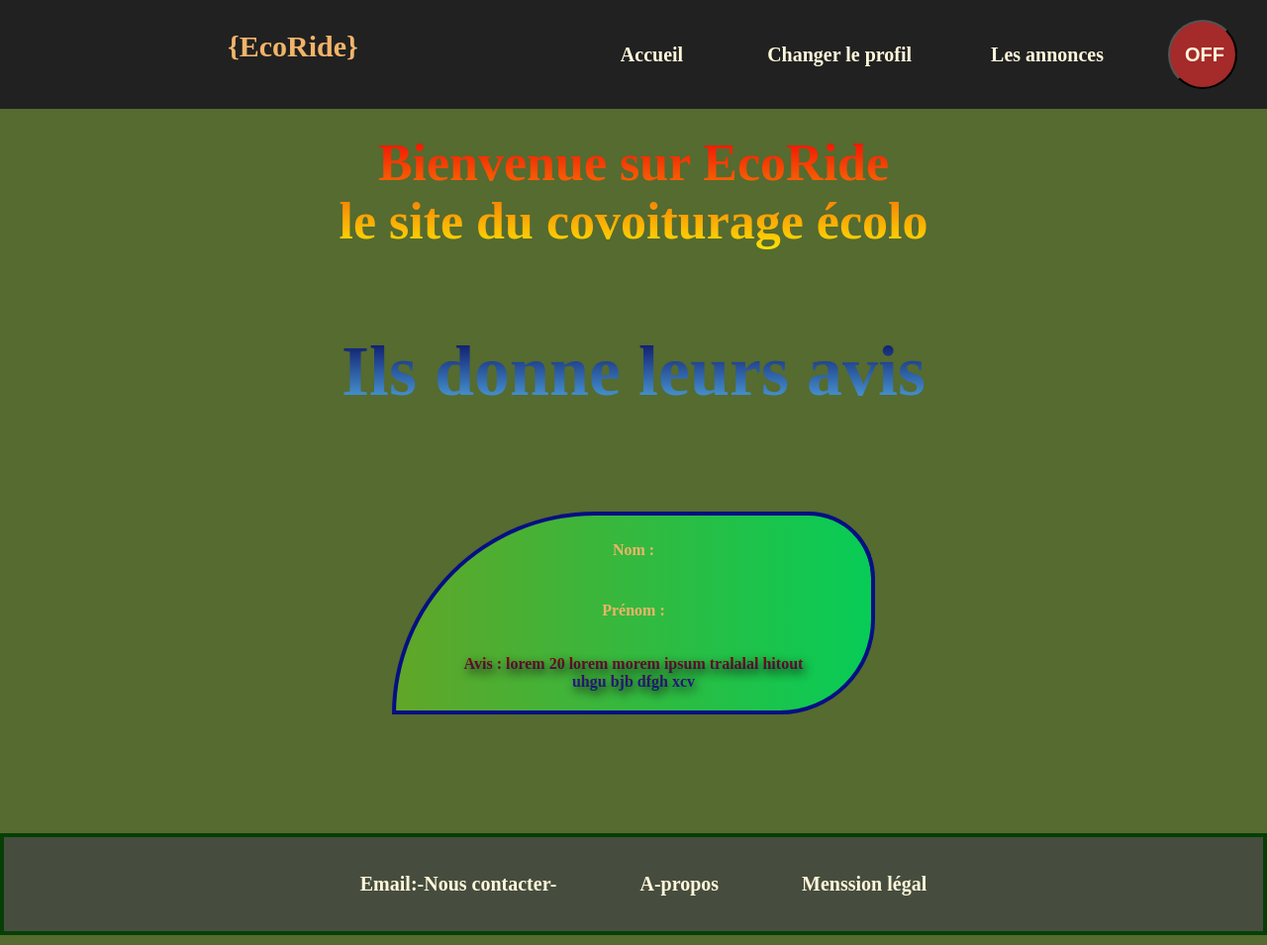
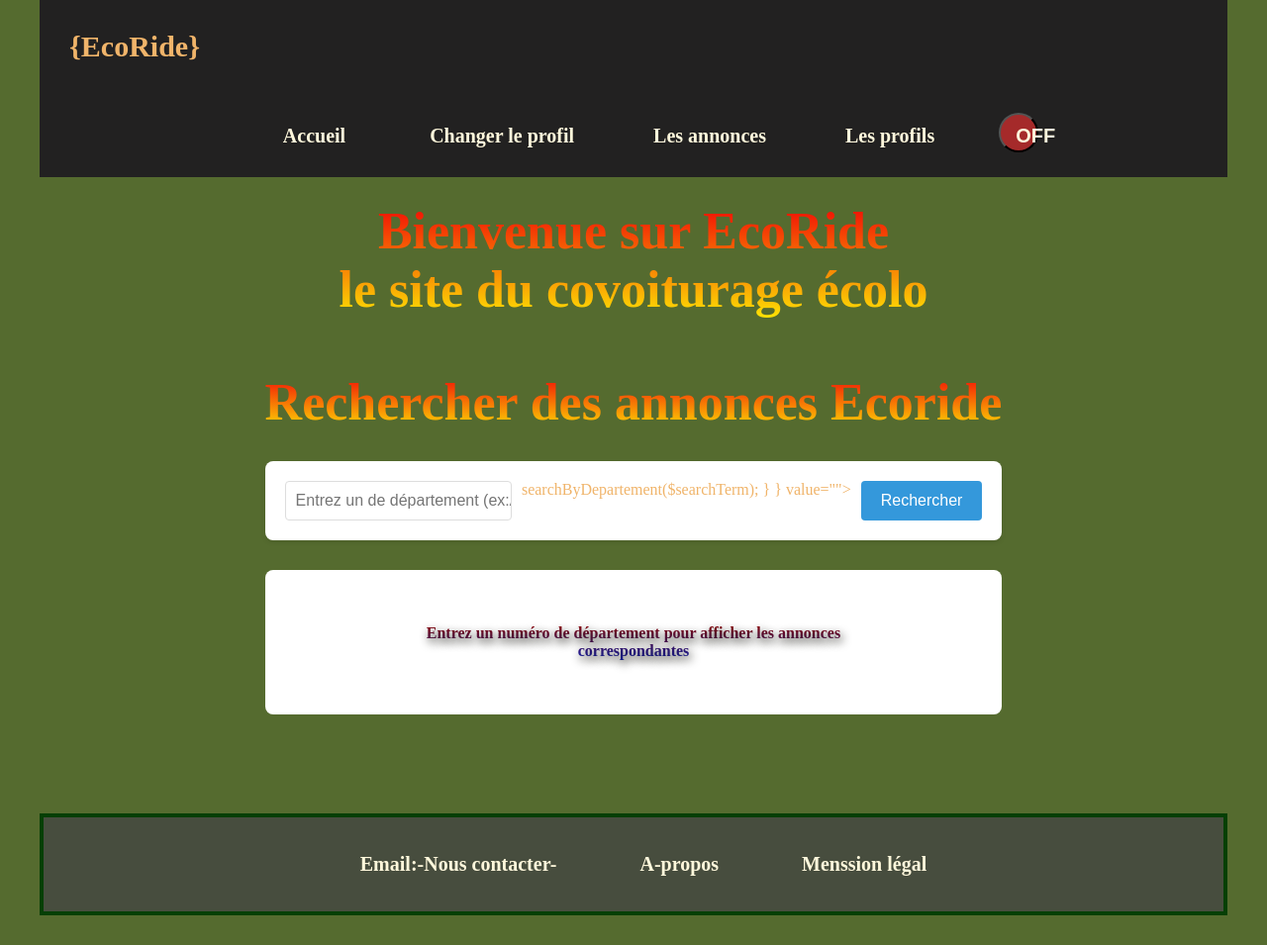
Before and after one commit to stephaneG-frep/EcoRide, a PHP site: page / in a window 1280 px wide. Shown: the whole page at 99% size. After the commit the page ends 925 px from the top, so only its background shows below. Run offline with PHP 8.4, Linux system fonts and the light colour scheme; the visitor is signed in with stand-in values (Sample User, id 1); data that the repository does not hold is empty.

Commit message:
sssion 11

```diff
--- a/Annonce.php
+++ b/Annonce.php
@@ -117,6 +117,25 @@
             return $resultats;
         }
 
+        public function getAnnonceByDepartement($departement){
+
+            $query = "SELECT a.id_annonce, a.departement, a.vehicule, a.place, a.tarif, a.description,
+                        u.nom, u.prenom, u.photo_profil FROM annonce a
+                       JOIN users u ON a.id = u.id WHERE a.departement LIKE :departement
+                       ORDER BY a.id_annonce DESC";
+
+            $dbConnexion = $this->db->getConnexion();
+            $req = $dbConnexion->prepare($query);
+            $req->bindValue(':departement', '%'.$departement.'%', PDO::PARAM_STR);
+            $req->execute();
+            $resultats = array();
+            while($ligne = $req->fetch(PDO::FETCH_ASSOC)){
+                $resultats[] = $ligne;
+            }
+
+            return $resultats;
+
+        }
 
 
 
--- a/include/header.php
+++ b/include/header.php
@@ -12,10 +12,11 @@
                     <?php if(!isset($_SESSION['id'])){
                     echo'<li><a href="inscription.php">Inscription</a></li>';
                     echo'<li><a href="connexion.php">Se connecter</a></li>';
-                    echo'<li><a href="les_annonces.php">les annonces</a></li>';
+
                     }else{
                     echo '<li><a href="reprofil.php">Changer le profil</a></li>';
                     echo '<li><a href="les_annonces.php">Les annonces</a></li>';
+                    echo '<li><a href="les_profils.php">Les profils</a></li>';
                     echo '<li><button class="deconnect"><a href="deconnexion.php">OFF</a></button></li>';
                     } ?>
 
--- a/index.php
+++ b/index.php
@@ -5,67 +5,82 @@
 //inclure les fichiers nécessaire
 
 require_once "Users.php";
+require_once "Annonce.php";
 require_once "db/config.php";
 require_once "include/head.php";
 require_once "include/header.php";
 
-// Instanciation du gestionnaire de productions
-$allUsers = new Users();
-$users = $allUsers->getAllUsers();
+$annonceModel = new Annonce();
+$searchTerm = '';
+$annonces = [];
 
 ?>
-
-        <?php if(isset($message)) echo "<p>".$message."</p>";?>
 
     <h1>Bienvenue sur EcoRide <br> le site du covoiturage écolo</h1>
 
 <?php
-    if(isset($_SESSION['id'])){
-
-    echo '
-
-    <div class="">';
+     // Traitement de la recherche
+if (isset($_GET['departement'])) {
+    $searchTerm = trim($_GET['departement']);
+    if (!empty($searchTerm)) {
+        $annonces = $annonceModel->getAnnonceByDepartement($searchTerm);
+    }
+}
+?>
 
 
-        foreach ($users as $user) {
-            // Instanciation du gestionnaire d'utilisateurs pour obtenir son nom prenom et autre
-            $nom = $user['nom'];
-            $prenom = $user['prenom'];
-            $email = $user['email'];
-            $image = $user['photo_profil'];
+ <div class="container">
+ <h1>Rechercher des annonces Ecoride</h1>
+    <form method="GET" class="search-form">
+        <input type="text" name="departement" placeholder="Entrez un de département (ex:Aisne,Val D'oise,...)"
+        // Traitement de la recherche
+        if (isset($_GET['departement'])) {
+            $searchTerm = trim($_GET['departement']);
+            if (!empty($searchTerm)) {
+                $annonces = $annonceModel->searchByDepartement($searchTerm);
+            }
+        }
+      value="<?= htmlspecialchars($searchTerm) ?>">
+        <button type="submit">Rechercher</button>
+    </form>
 
+    <?php if (!empty($searchTerm)): ?>
+                <div class="search-info">
+                    <?php if (!empty($annonces)): ?>
+                        <p>Résultats pour le département : "<?= htmlspecialchars($searchTerm) ?>"</p>
+                    <?php else: ?>
+                        <p>Aucun résultat trouvé pour le département : "<?= htmlspecialchars($searchTerm) ?>"</p>
+                    <?php endif; ?>
+                </div>
+            <?php endif; ?>
 
-            echo'
-         <section class="item-1">
-            <div class="item-1a">
-                <img class="photo_profil" src="img/photo_profil/'.$image.'" alt="photo de profil">
+            <?php if (!empty($annonces)): ?>
+                <div class="annonces-list">
+                    <?php foreach ($annonces as $annonce): ?>
+                        <div class="annonce-card">
+                            <div class="annonce-header">
+                                <img src="<?= htmlspecialchars($annonce['photo_profil'] ?? 'default_profile.jpg') ?>" alt="Photo de profil" class="user-photo">
+                                <div class="user-info">
+                                    <h3><?= htmlspecialchars($annonce['prenom'] . ' ' . $annonce['nom']) ?></h3>
                                 </div>
-            <h4>Nom : '.$nom.'</h4>
-            <h4>Prénom : '.$prenom.'</h4>
-            <h4>Email : '.$email.'</h4>
-            <br>
-            <div class="">
-                <button class="buttonProfil"><a href="profil.php">Profil</a></button>
+                            </div>
+
+                            <div class="annonce-details">
+                                <span class="departement"><?= htmlspecialchars($annonce['departement']) ?></span>
+                                <h2><?= htmlspecialchars($annonce['vehicule']) ?></h2>
+                                <p class="tarif"><?= htmlspecialchars($annonce['tarif']) ?> €</p>
+                                <p><strong>Places disponibles:</strong> <?= htmlspecialchars($annonce['place']) ?></p>
+                                <p class="description"><?= nl2br(htmlspecialchars($annonce['description'])) ?></p>
+                            </div>
+                        </div>
+                    <?php endforeach; ?>
+                </div>
+            <?php elseif (empty($searchTerm)): ?>
+                <div class="no-results">
+                    <p>Entrez un numéro de département pour afficher les annonces correspondantes</p>
+                </div>
+            <?php endif; ?>
 </div>
 
 
-        </section>
-      ';
-    }
-    echo '
-    </div>
-        <br><br>
-
-        <h2 class="h2">Ils donne leurs avis</h2>
-        <article class="item-2">
-                <h4>Nom : '.$nom.'</h4>
-                <h4>Prénom : '.$prenom.'</h4>
-                <p>Avis : lorem 20 lorem morem ipsum tralalal hitout uhgu bjb dfgh xcv  </p>
-        </article>
-        '
-        ;
-    }else{
-
-    }?>
-
 <?php require_once "include/footer.php"; ?>
--- a/les_annonces.php
+++ b/les_annonces.php
@@ -30,10 +30,7 @@
 
         <div class="annonce">';
 
-
         foreach($annonces as $annonce){
-
-
 
             echo'
          <section class="item-3">
--- a/style.css
+++ b/style.css
@@ -39,11 +39,11 @@
     display: inline-block;
 }
 .deconnect{
-    width: 70px;
-    height: 70px;
+    width: 40px;
+    height: 40px;
     border-radius: 50%;
+    color: #2874A6;
     background-color: brown;
-    color: aquamarine;
 }
 .buttonProfil{
     width: auto;
@@ -191,3 +191,106 @@
     margin-top: 100px;
     margin-bottom: 10px;
 }
+
+
+.container {
+    max-width: 1200px;
+    margin: 0 auto;
+}
+h1 {
+    text-align: center;
+    color: #2c3e50;
+    margin-bottom: 30px;
+}
+.search-form {
+    background: white;
+    padding: 20px;
+    border-radius: 8px;
+    box-shadow: 0 2px 5px rgba(0,0,0,0.1);
+    margin-bottom: 30px;
+    display: flex;
+    gap: 10px;
+}
+.search-form input {
+    flex: 1;
+    padding: 10px;
+    border: 1px solid #ddd;
+    border-radius: 4px;
+    font-size: 16px;
+}
+.search-form button {
+    padding: 10px 20px;
+    background-color: #3498db;
+    color: white;
+    border: none;
+    border-radius: 4px;
+    cursor: pointer;
+    font-size: 16px;
+}
+.search-form button:hover {
+    background-color: #2980b9;
+}
+.annonces-list {
+    display: grid;
+    grid-template-columns: repeat(auto-fill, minmax(300px, 1fr));
+    gap: 20px;
+}
+.annonce-card {
+    background: white;
+    border-radius: 8px;
+    padding: 20px;
+    box-shadow: 0 2px 5px rgba(0,0,0,0.1);
+}
+.annonce-header {
+    display: flex;
+    align-items: center;
+    margin-bottom: 15px;
+}
+.user-photo {
+    width: 50px;
+    height: 50px;
+    border-radius: 50%;
+    object-fit: cover;
+    margin-right: 15px;
+}
+.user-info h3 {
+    margin: 0;
+    color: #2c3e50;
+}
+.annonce-details {
+    margin-top: 15px;
+}
+.annonce-details h2 {
+    margin: 0 0 10px 0;
+    color: #3498db;
+}
+.tarif {
+    font-weight: bold;
+    color: #27ae60;
+    font-size: 1.2em;
+    margin: 10px 0;
+}
+.departement {
+    background: #3498db;
+    color: white;
+    padding: 3px 8px;
+    border-radius: 4px;
+    font-size: 0.9em;
+    display: inline-block;
+}
+.description {
+    margin-top: 10px;
+    color: #7f8c8d;
+}
+.no-results {
+    text-align: center;
+    padding: 40px;
+    background: white;
+    border-radius: 8px;
+    grid-column: 1 / -1;
+}
+.search-info {
+    margin-bottom: 20px;
+    font-style: italic;
+    color: #7f8c8d;
+}
```
Also changed, not shown: les_profils.php (added, +71 -0 lines). Lines whose indentation alone changed are shown as unchanged.
